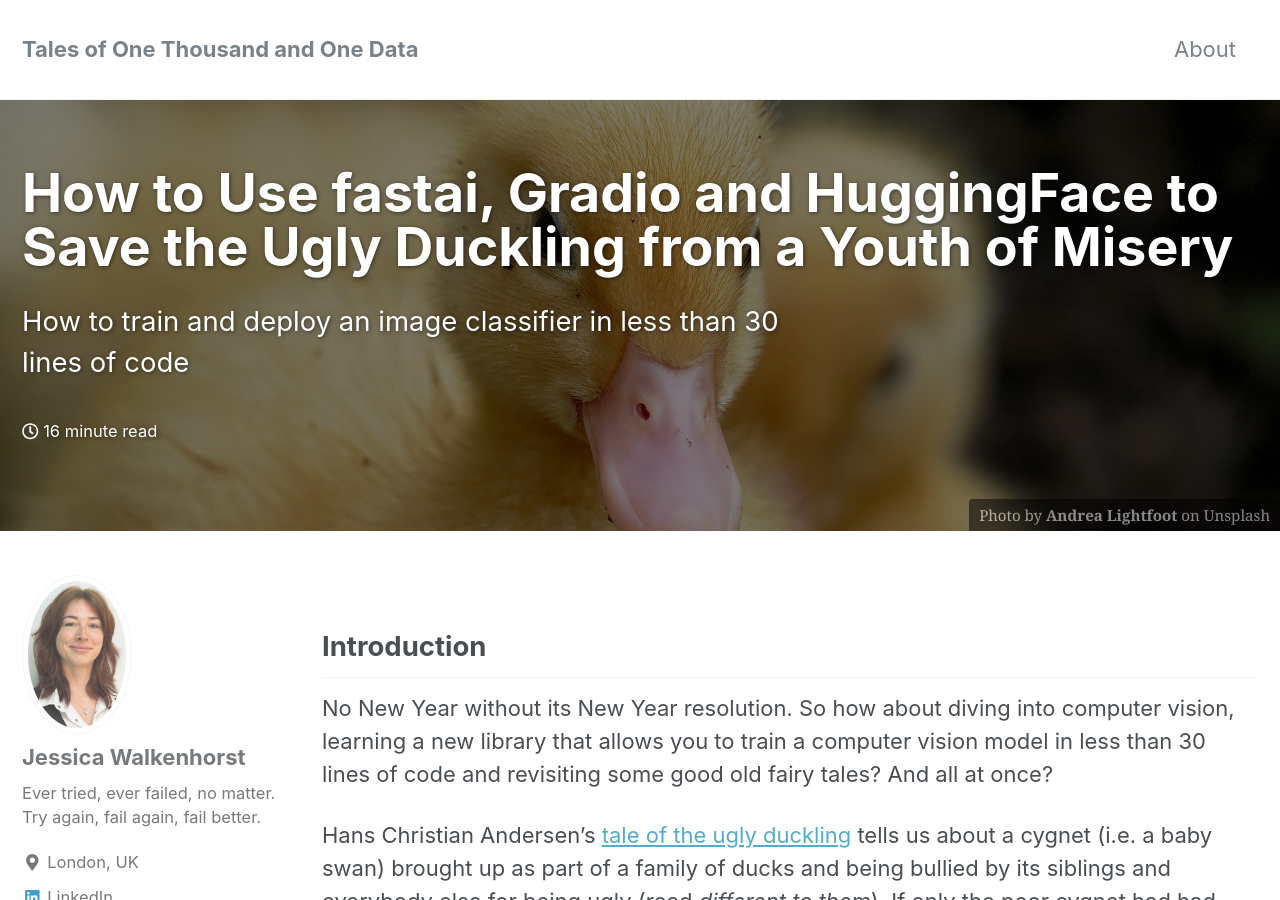
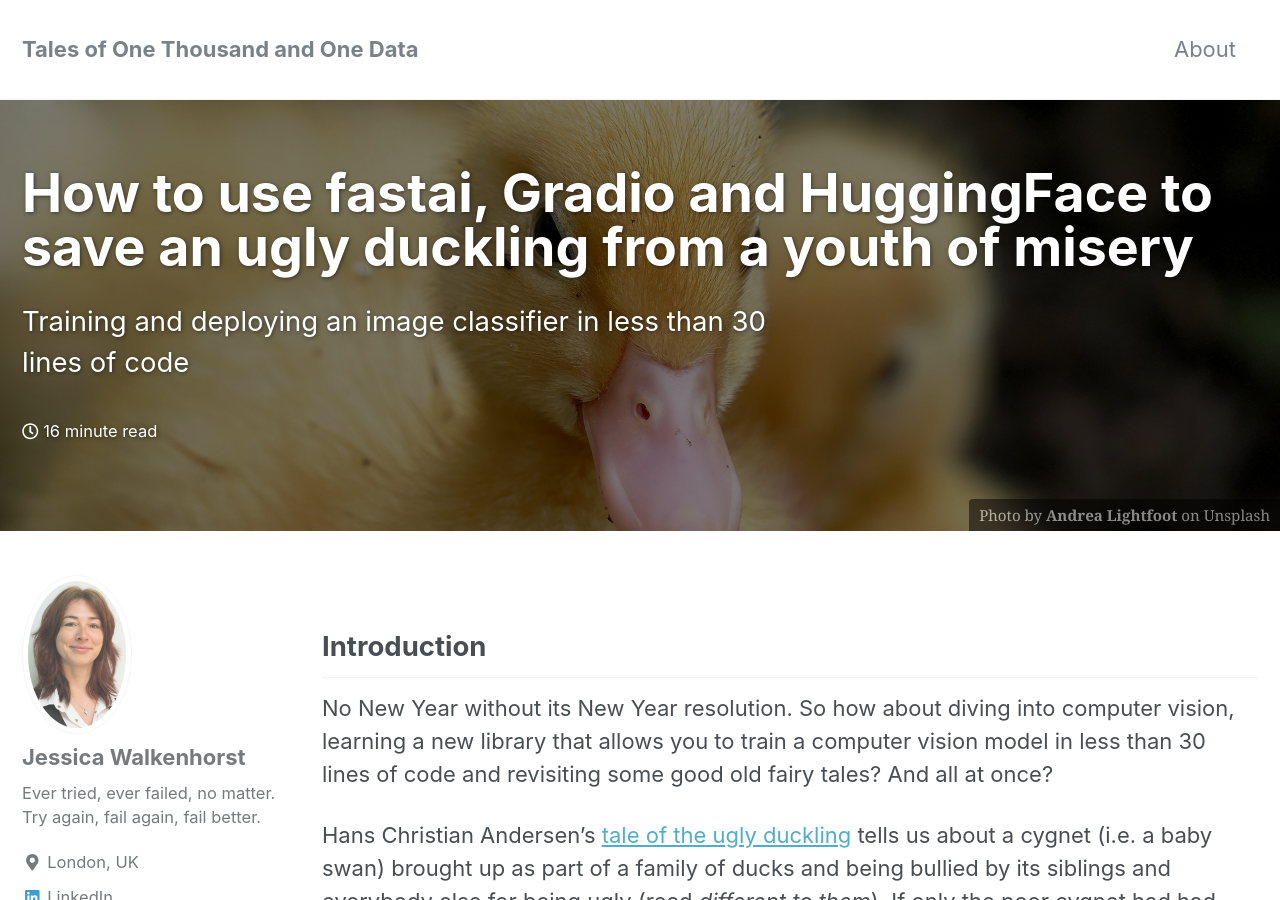
Before and after one commit to walkenho/walkenho.github.io, a Jekyll site: the page built from _posts/2023-01-19-how-to-create-a-computer-vision-model-to-save-the-ugly-duckling-from-a-youth-of-misery-in-less-than-30-lines-of-code.md, in a window 1280 px wide and 900 px high. Built offline with Jekyll 4.4.1, drawn with Linux system fonts in a browser that asks for light colours; nearby versions of some CDN libraries; some of the changed text lies outside the part shown.

Commit message:
Updating duckling post

````diff
--- a/_posts/2023-01-19-how-to-create-a-computer-vision-model-to-save-the-ugly-duckling-from-a-youth-of-misery-in-less-than-30-lines-of-code.md
+++ b/_posts/2023-01-19-how-to-create-a-computer-vision-model-to-save-the-ugly-duckling-from-a-youth-of-misery-in-less-than-30-lines-of-code.md
@@ -1,6 +1,6 @@
 ---
 title: >-
-    How to Use fastai, Gradio and HuggingFace to Save the Ugly Duckling from a Youth of Misery
+    How to use fastai, Gradio and HuggingFace to save an ugly duckling from a youth of misery
 header:
   overlay_image: /images/ducklings.jpg
   overlay_filter: 0.5 # same as adding an opacity of 0.5 to a black background
@@ -12,7 +12,7 @@ tags:
   - python
   - visualization
   - open data
-excerpt: How to train and deploy an image classifier in less than 30 lines of code
+excerpt: Training and deploying an image classifier in less than 30 lines of code
 ---
 
 ## Introduction
@@ -249,11 +249,11 @@ dls.train.show_batch(max_n=6, nrows=1)
     <figcaption>Batch images of our input data</figcaption>
 </figure>
 
-Looking good :)
+Looking good :) Next, we set up the learning part.
 
 #### Setting up the Learner
 
-Next, we set up the learning part. We use fastai's `vision_learner()` function to create a [Residual Neural Network (ResNet)](https://arxiv.org/abs/1512.03385) with 18 hidden layers. ResNets counteract the [problem of vanishing gradients](https://en.wikipedia.org/wiki/Vanishing_gradient_problem) by including skip-layers in their architecture. Skip-layers allow gradient information to propagate through the network more easily by adding the output of previous layers to layers deeper in the network. This allows for the training of deeper networks (the original paper demonstrated the successful training of a 152-layer network and even experimented with up to 1002 layers). The ResNet-18 architecture is the smallest ResNet architecture, making it quite fast to train. Whilst smaller networks can result in lower prediction accuracy, a ResNet-18 archicture is perfectly suitable for our toy problem.
+We use fastai's `vision_learner()` function to create a [Residual Neural Network (ResNet)](https://arxiv.org/abs/1512.03385) with 18 hidden layers. ResNets counteract the [problem of vanishing gradients](https://en.wikipedia.org/wiki/Vanishing_gradient_problem) by including skip-layers in their architecture. Skip-layers allow gradient information to propagate through the network more easily by adding the output of previous layers to layers deeper in the network. This allows for the training of deeper networks (the original paper demonstrated the successful training of a 152-layer network and even experimented with up to 1002 layers). The ResNet-18 architecture is the smallest ResNet architecture, making it quite fast to train. Whilst smaller networks can result in lower prediction accuracy, a ResNet-18 archicture is perfectly suitable for our toy problem.
 
 In order to achieve good results with few training iterations and a small dataset, we take advantage of transfer learning. In transfer learning, we initialize the model weights with weights that have been trained on a large corpus of data and fine-tune only some of them to our specific problem (often we might change only the weights of the actual classification layer). By default, fastai uses weights which were pre-trained using the [ImageNet corpus](http://www.image-net.org).
 
@@ -382,8 +382,8 @@ interp.plot_confusion_matrix()
 ```
 
 <figure class="align-center">
-  <img src="{{ site.url }}{{ site.baseurl }}/images/output_35_4.png" style="max-width: 25%" class="center">
-    <figcaption>Confusion Matrix of the duckling-cygnet classification.</figcaption>
+  <img src="{{ site.url }}{{ site.baseurl }}/images/output_35_4.png" style="max-width: 35%" class="center">
+  <figcaption>Duckling-Cygnet classifier confusion matrix</figcaption>
 </figure>
 
 #### Largest Losses
@@ -462,7 +464,7 @@ This is how my Gradio app looks like. To try it out for yourselve, find its [liv
 
 <figure class="align-center">
   <img src="{{ site.url }}{{ site.baseurl }}/images/app-screenshot.png" style="max-width: 100%" class="center">
-    <figcaption>The ugly-duckling magic mirror - find the [live version on HuggingFace](https://huggingface.co/spaces/walkenho/ugly-duckling-magic-mirror)</figcaption>
+    <figcaption>Final version of the Ugly-Duckling Magic Mirror Gradio App</figcaption>
 </figure>
 
 In order to host a Gradio app like the one shown above on HuggingFace, you need six files:
````
Also changed, not shown: other parts of _posts/2023-01-19-how-to-create-a-computer-vision-model-to-save-the-ugly-duckling-from-a-youth-of-misery-in-less-than-30-lines-of-code.md (+2 -0 lines).
